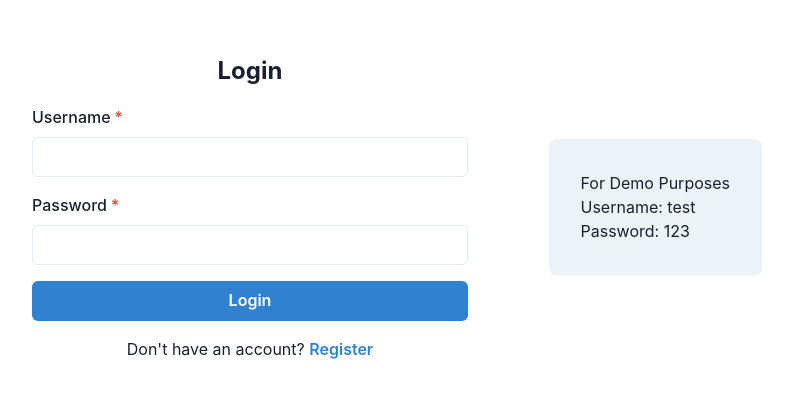
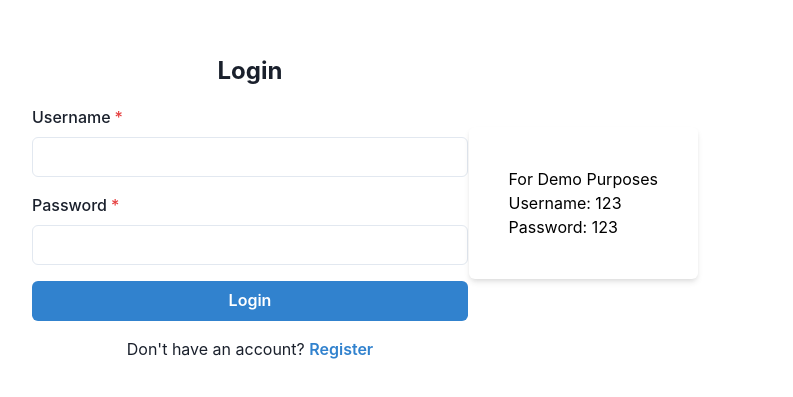
Before and after one commit to hawksfan422/expense-tracker, a React (Vite) app in the folder frontend/: page /login in a window 1280 px wide. Shown: the part 193-590 px from the top of the page, without its empty margins (390-1183 px from the left). Built offline with nearby package versions, Linux system fonts and the light colour scheme.

Commit message:
01/28/2025 - Updated the demo account, and made both login and register pages centered

```diff
--- a/frontend/src/components/auth/Login.jsx
+++ b/frontend/src/components/auth/Login.jsx
@@ -43,7 +43,6 @@ const Login = () => {
     };
 
   return (
-    <Flex height="100vh" alignItems="center" justifyContent="center">
     <Box p={8} minWidth="500px" mx="auto">
       <VStack spacing={4} as="form" onSubmit={handleSubmit}>
         <Text fontSize="2xl" fontWeight="bold">Login</Text>
@@ -81,23 +80,21 @@ const Login = () => {
           </Button>
         </Text>
       </VStack>
+      <Box
+      bg={'white'}
+      color={'black'}
+      rounded={'md'}
+      shadow="md"
+      position={'absolute'}
+      p={10}
+      top={'40%'}
+      right={'15%'}
+      >
+        <Text>For Demo Purposes</Text>
+        <Text>Username: 123</Text>
+        <Text>Password: 123</Text>
+      </Box>
     </Box>
-    <Box
-    position={'absolute'}
-    right={'10%'}
-    borderRadius="lg"
-    shadow="sm"
-    p={8}
-    bg={'gray.100'}
-    justifyContent={'center'}
-    alignItems={'center'}
-    >
-      <Text>For Demo Purposes</Text>
-      <Text>Username: test</Text>
-      <Text>Password: 123</Text>
-
-    </Box>
-    </Flex>
   );
 };
 
--- a/frontend/src/components/auth/Register.jsx
+++ b/frontend/src/components/auth/Register.jsx
@@ -42,7 +42,7 @@ const Register = () => {
     };
 
   return (
-    <Box p={8} maxWidth="500px" mx="auto">
+    <Box p={8} minWidth="500px" mx="auto">
       <VStack spacing={4} as="form" onSubmit={handleSubmit}>
         <Text fontSize="2xl" fontWeight="bold">Register</Text>
 
--- a/frontend/src/pages/Login.jsx
+++ b/frontend/src/pages/Login.jsx
@@ -1,10 +1,11 @@
 import Login from "../components/auth/Login";
+import { Flex } from "@chakra-ui/react";
 
 const LoginPage = () => {
   return (
-    <div className="min-h-screen flex items-center justify-center">
+    <Flex minH="100vh" alignItems="center">
       <Login />
-    </div>
+    </Flex>
   );
 };
 
--- a/frontend/src/pages/Register.jsx
+++ b/frontend/src/pages/Register.jsx
@@ -1,10 +1,11 @@
 import Register from "../components/auth/Register";
+import { Flex } from "@chakra-ui/react";
 
 const RegisterPage = () => {
     return (
-      <div className="min-h-screen flex items-center justify-center">
-        <Register />
-      </div>
+      <Flex minH="100vh" alignItems="center">
+       <Register />
+      </Flex>
     );
   };
 
```
